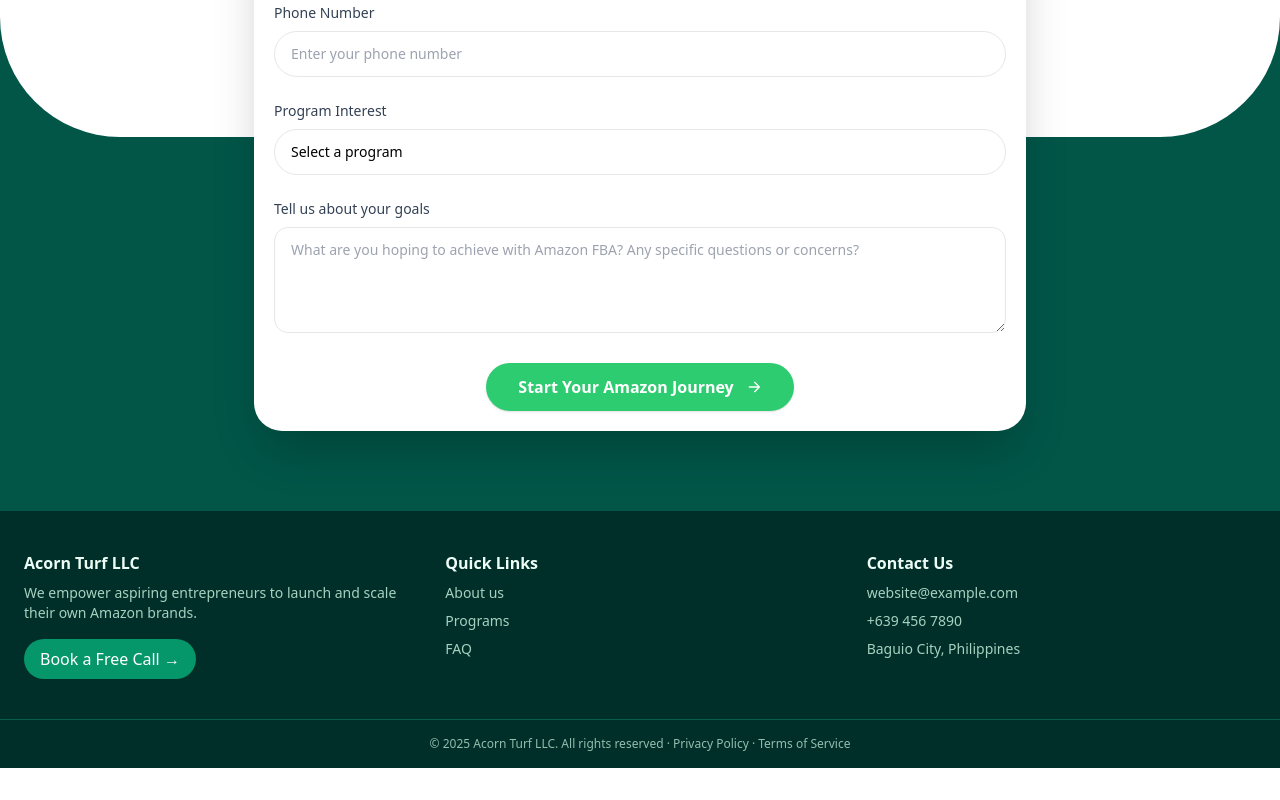
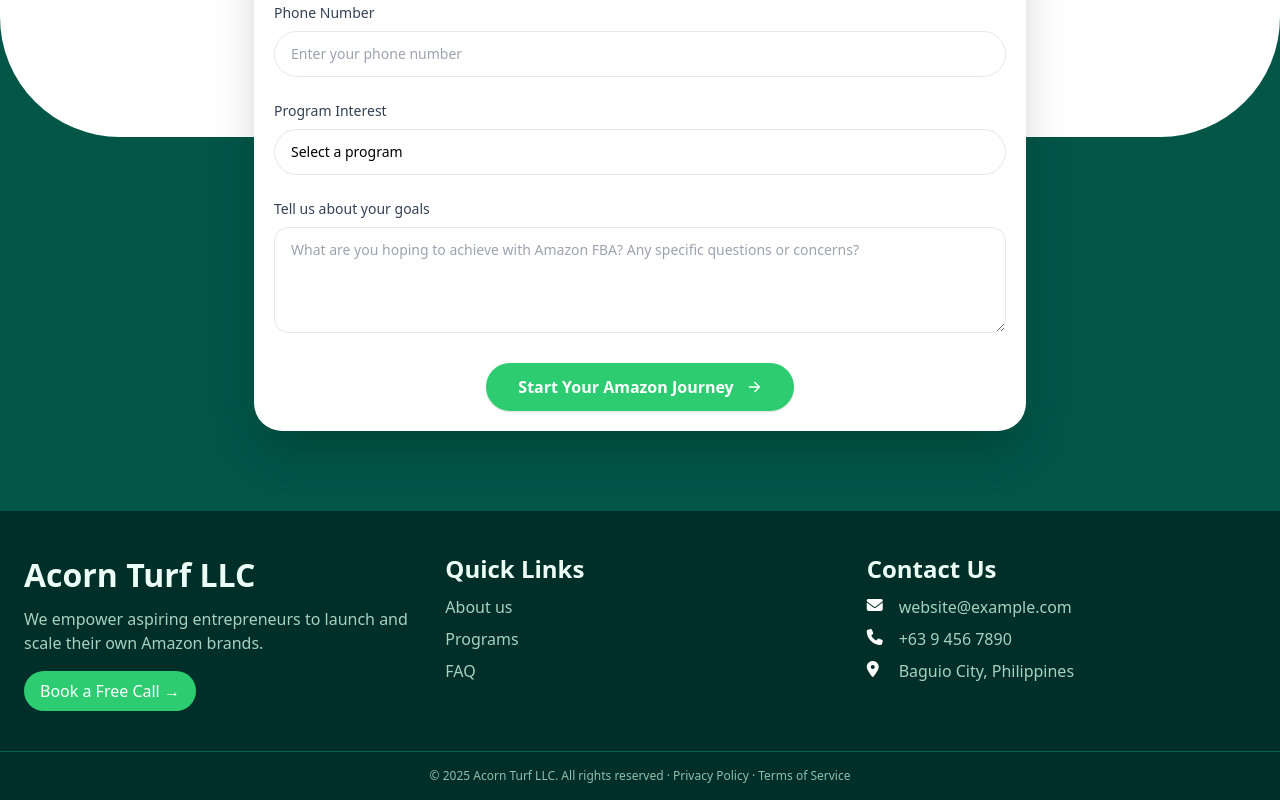
Before and after one commit to Larkaholic/AcornTurf, a plain HTML site: page index.html in a window 1280 px wide. Shown: the part 9699-10499 px from the top of the page. Before the commit the page ends 10467 px from the top, so only its background shows below. Drawn offline with nearby package versions, Linux system fonts and the light colour scheme.

```diff
--- a/index.html
+++ b/index.html
@@ -6,6 +6,7 @@
   <title>Acorn Turf LLC</title>
   <script src="https://cdn.tailwindcss.com"></script>
   <link href="https://fonts.googleapis.com/css2?family=Poppins:wght@400;500;600;700&display=swap" rel="stylesheet">
+  <link rel="stylesheet" href="https://cdnjs.cloudflare.com/ajax/libs/font-awesome/6.4.0/css/all.min.css">
   <style>
     .reveal { opacity: 0; transform: translateY(28px); transition: opacity .7s ease, transform .7s ease; }
     .reveal.active { opacity: 1; transform: none; }
@@ -369,6 +370,7 @@
             </div>
         </div>
     </section>
+
     <!-- SECTION: VALUE VS PRICE -->
     <section id="value" class="py-20 bg-white mt-[100px]">
         <div class="max-w-7xl mx-auto px-6">
@@ -1049,24 +1051,35 @@
     <footer class="bg-[#002F29] text-emerald-50">
         <div class="mx-auto max-w-7xl px-4 sm:px-6 py-10 grid gap-8 md:grid-cols-3">
             <div>
-                    <div class="font-semibold">Acorn Turf LLC</div>
-                    <p class="mt-2 text-emerald-100/80 text-sm">We empower aspiring entrepreneurs to launch and scale their own Amazon brands.</p>
-                    <a href="#contact" class="mt-4 inline-flex rounded-full bg-emerald-600 px-4 py-2 text-white hover:bg-emerald-500">Book a Free Call →</a>
+                <div class="font-semibold text-[32px]">Acorn Turf LLC</div>
+                <p class="mt-2 text-emerald-100/80 text-[16px]">We empower aspiring entrepreneurs to launch and scale their own Amazon brands.</p>
+                <a href="#contact" class="mt-4 inline-flex rounded-full bg-[#2ECC71] px-4 py-2 text-white hover:bg-emerald-500">Book a Free Call →</a>
             </div>
             <div>
-                    <div class="font-semibold">Quick Links</div>
-                    <ul class="mt-2 space-y-2 text-sm text-emerald-100/80">
+                <div class="font-semibold text-[24px]">Quick Links</div>
+                <ul class="mt-2 space-y-2 text-[16px] text-emerald-100/80">
                 <li><a href="#about" class="hover:text-white">About us</a></li>
                 <li><a href="#programs" class="hover:text-white">Programs</a></li>
                 <li><a href="#faq" class="hover:text-white">FAQ</a></li>
                 </ul>
             </div>
             <div>
-                    <div class="font-semibold">Contact Us</div>
-                    <ul class="mt-2 space-y-2 text-sm text-emerald-100/80">
-                    <li>website@example.com</li>
-                    <li>+639 456 7890</li>
-                    <li>Baguio City, Philippines</li>
+                <div class="font-semibold text-[24px]">Contact Us</div>
+                <ul class="mt-2 space-y-2 text-[16px] text-emerald-100/80">
+                    <li class="flex items-center">
+                        <i class="fa-solid fa-envelope w-5 h-5 text-white flex-shrink-0" aria-hidden="true"></i>
+                        <a href="mailto:website@example.com" class="ml-3 hover:underline">website@example.com</a>
+                    </li>
+
+                    <li class="flex items-center">
+                        <i class="fa-solid fa-phone w-5 h-5 text-white flex-shrink-0" aria-hidden="true"></i>
+                        <a href="tel:+6394567890" class="ml-3 hover:underline">+63 9 456 7890</a>
+                    </li>
+
+                    <li class="flex items-center">
+                        <i class="fa-solid fa-location-dot w-5 h-5 text-white flex-shrink-0" aria-hidden="true"></i>
+                        <span class="ml-3">Baguio City, Philippines</span>
+                    </li>
                 </ul>
             </div>
         </div>
```
Lines whose indentation alone changed are shown as unchanged.
